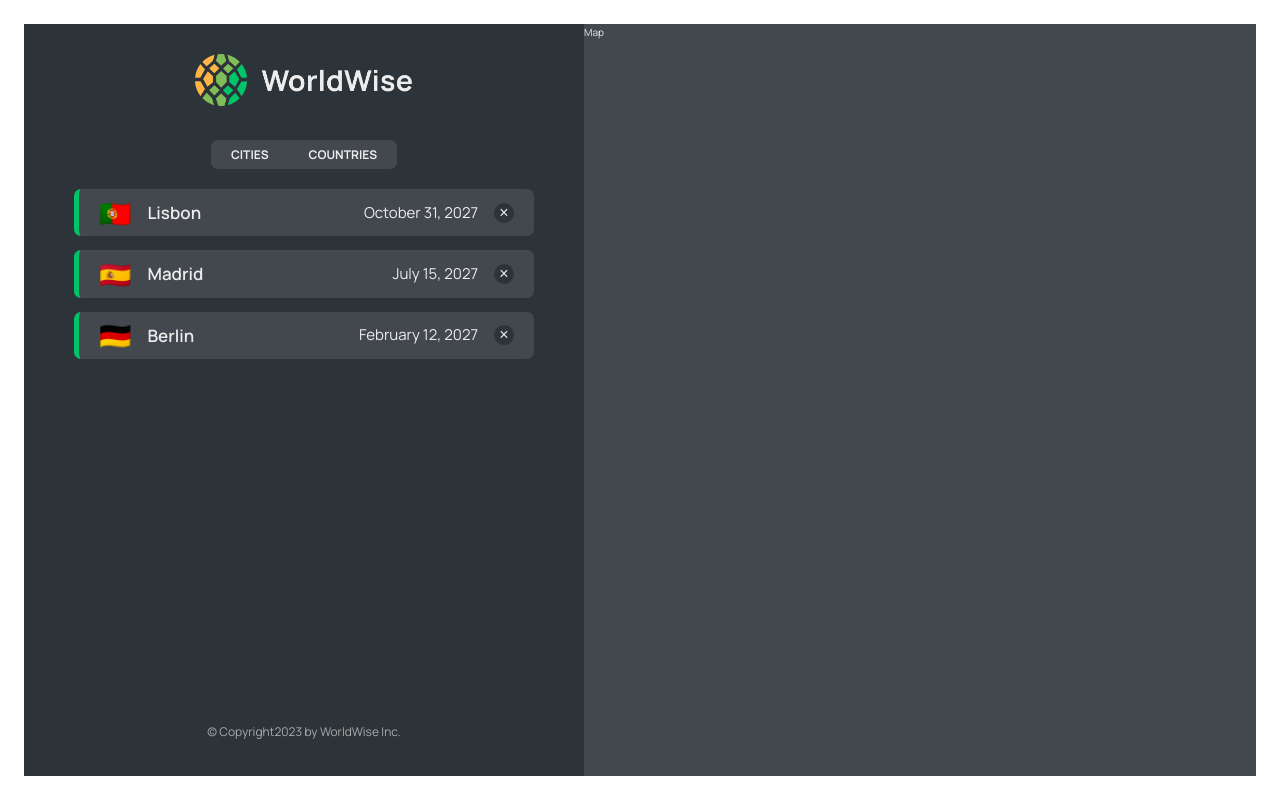
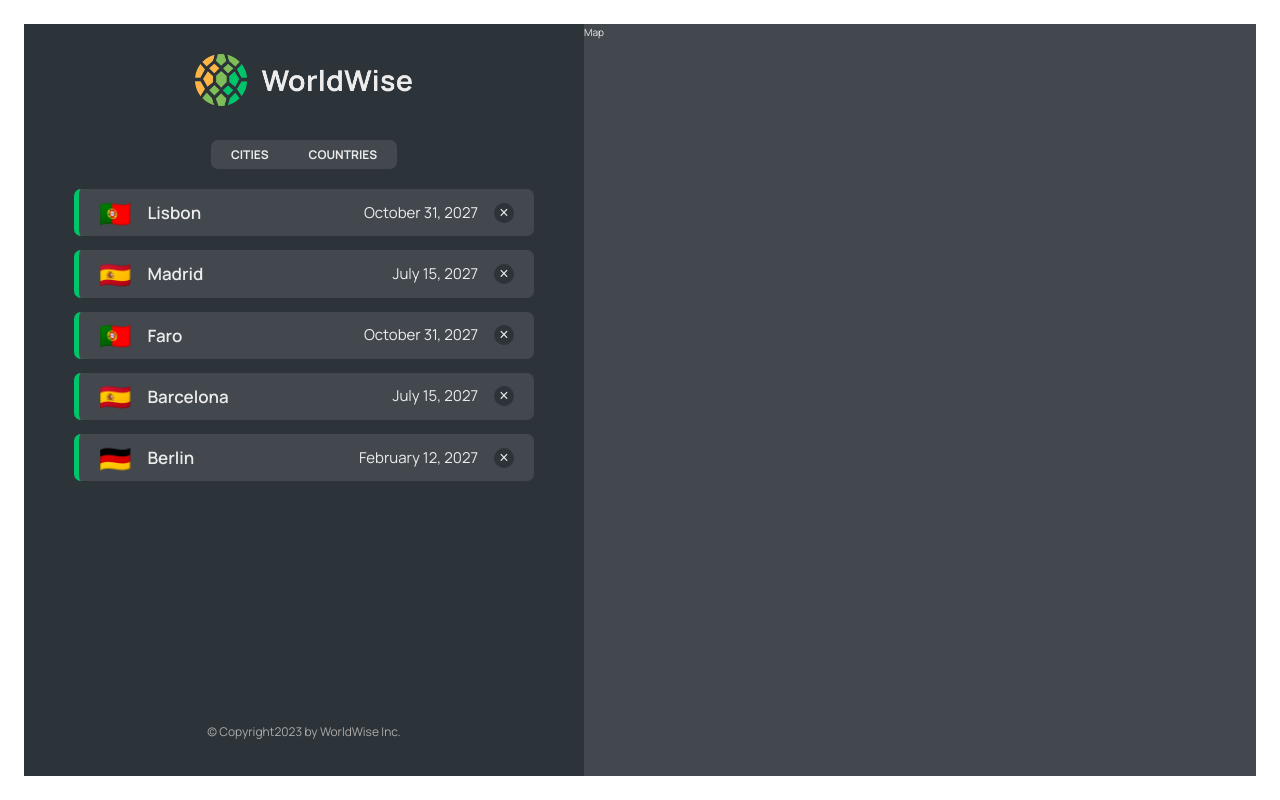
Before and after one commit to fatihsahin291/WorldWise-React-Routing, a React (Vite) app: page /app in a window 1280 px wide. Built offline with nearby package versions, Linux system fonts and the light colour scheme; data requests are answered from the project's data file.

Commit message:
implementing the countries list

```diff
--- a/public/data/cities.json
+++ b/public/data/cities.json
@@ -25,6 +25,30 @@
 			"id": 17806751
 		},
 		{
+			"cityName": "Faro",
+			"country": "Portugal",
+			"emoji": "🇵🇹",
+			"date": "2027-10-31T15:59:59.138Z",
+			"notes": "My favorite city so far!",
+			"position": {
+				"lat": 38.727881642324164,
+				"lng": -9.140900099907554
+			},
+			"id": 1
+		},
+		{
+			"cityName": "Barcelona",
+			"country": "Spain",
+			"emoji": "🇪🇸",
+			"date": "2027-07-15T08:22:53.976Z",
+			"notes": "",
+			"position": {
+				"lat": 40.46635901755316,
+				"lng": -3.7133789062500004
+			},
+			"id": 2
+		},
+		{
 			"cityName": "Berlin",
 			"country": "Germany",
 			"emoji": "🇩🇪",
--- a/src/App.jsx
+++ b/src/App.jsx
@@ -3,7 +3,6 @@
 	Routes,
 	Route,
 } from "react-router-dom";
-
 import { useState, useEffect } from "react";
 
 import Product from "./pages/Product";
@@ -13,6 +12,7 @@
 import Login from "./pages/Login";
 import AppLayout from "./pages/AppLayout";
 import CityList from "./components/CityList";
+import CountryList from "./components/CountryList";
 
 const BASE_URL = "http://localhost:3001";
 
@@ -74,7 +74,12 @@
 					/>
 					<Route
 						path="countries"
-						element={<p>List of countries</p>}
+						element={
+							<CountryList
+								cities={cities}
+								isLoading={isLoading}
+							/>
+						}
 					/>
 					<Route
 						path="form"
--- /dev/null
+++ b/src/components/CountryList.jsx
@@ -0,0 +1,42 @@
+import CountryItem from "./CountryItem";
+import Spinner from "./Spinner";
+import Message from "./Message";
+import styles from "./CountryList.module.css";
+
+function CityList({ cities, isLoading }) {
+	if (isLoading) return <Spinner />;
+
+	const countries = cities.reduce((arr, city) => {
+		if (
+			!arr
+				.map((el) => el.country)
+				.includes(city.country)
+		) {
+			return [
+				...arr,
+				{
+					country: city.country,
+					emoji: city.emoji,
+				},
+			];
+		} else {
+			return arr;
+		}
+	}, []);
+
+	if (!countries.length)
+		return <Message message="Add A Country" />;
+
+	return (
+		<ul className={styles.countryList}>
+			{countries.map((country) => (
+				<CountryItem
+					country={country}
+					key={country.id}
+				/>
+			))}
+		</ul>
+	);
+}
+
+export default CityList;
```
